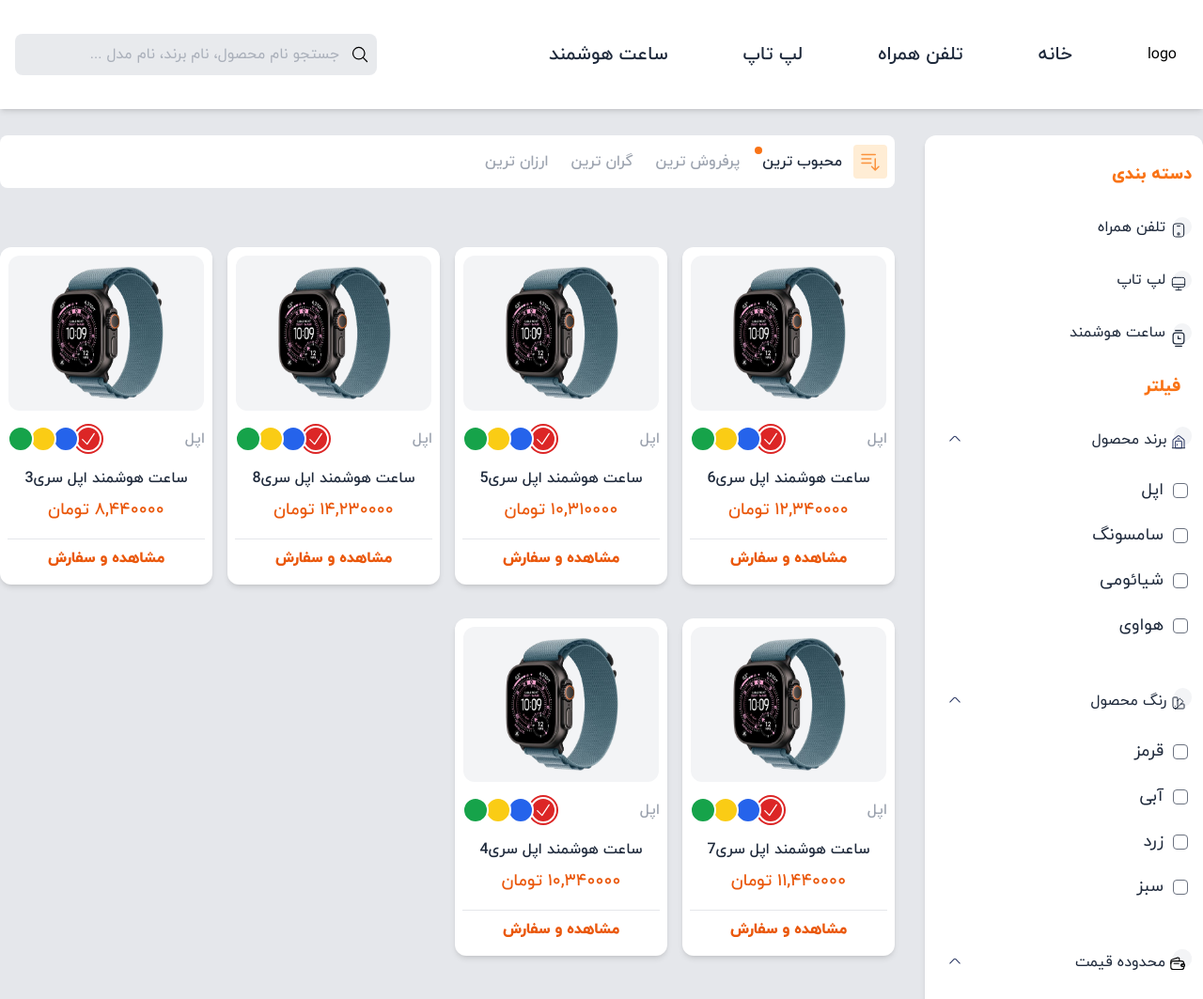
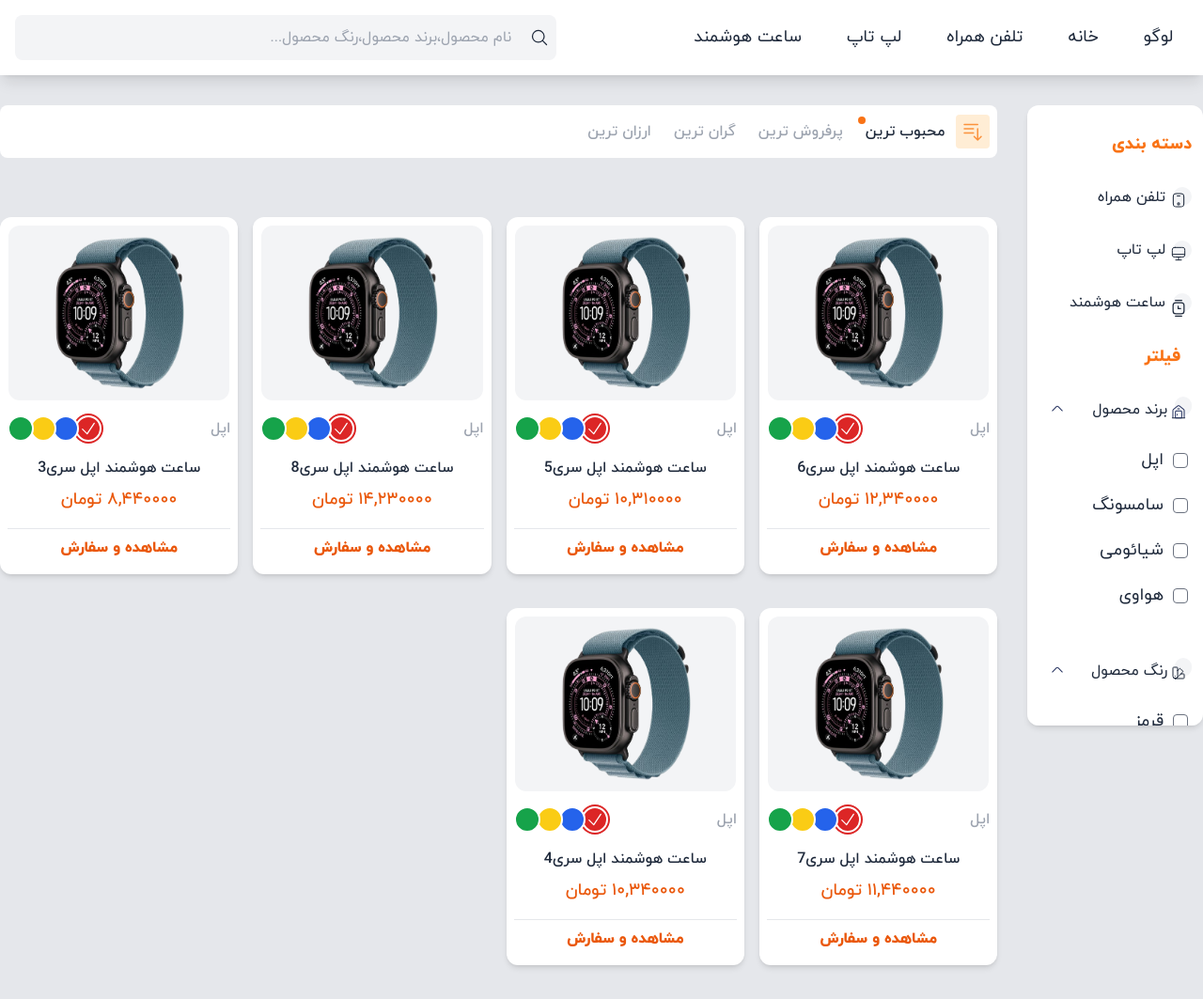
Before and after one commit to zohrehchenari1995/DigitizeAppTailwindProj, a website: page postcss/public/index.html in a window 1280 px wide. Shown: the top 1063 px of the page at 94% size. Drawn offline with nearby package versions, Linux system fonts and the light colour scheme.

Commit message:
fix container and styles and fix sidebar sticky position

```diff
--- a/postcss/public/index.html
+++ b/postcss/public/index.html
@@ -78,29 +78,29 @@
     <!--END MOBILE FILTER && SORT-----------------------------------------------------  -->
 
     <!---------------------------------------------------------NAVBAR(MENU) FOR DESKTOP -->
-    <nav class="hidden  md:flex justify-between items-center bg-white shadow-md mb-7 cursor-pointer  sticky top-0 left-0 z-10">
-      <span class="py-9 pr-7 md:pl-10 hidden md:block">logo</span>
 
-      <ul class="md:flex md:grow hidden ">
-        <li class="py-2.5 md:px-4 md:text-base lg:px-10 font-medium lg:text-xl text-slate-800 hover:bg-gray-100 rounded-lg">خانه</li>
-        <li class="py-2.5 md:px-4 md:text-base lg:px-10 font-medium lg:text-xl text-slate-800 hover:bg-gray-100 rounded-lg">تلفن همراه</li>
-        <li class="py-2.5 md:px-4 md:text-base lg:px-10 font-medium lg:text-xl text-slate-800 hover:bg-gray-100 rounded-lg">لپ تاپ</li>
-        <li class="py-2.5 md:px-4 md:text-base lg:px-10 font-medium lg:text-xl text-slate-800 hover:bg-gray-100 rounded-lg">ساعت هوشمند</li>
+       <nav  class="md:flex bg-white mb-8 sticky top-0 shadow-lg z-10 p-4 hidden">
+      <div class="container mx-auto 2xl:max-w-screen-2xl flex justify-between items-center ">
+          <ul class="flex items-center gap-x-0 lg:gap-x-4 text-lg text-slate-800">
+          <li><a href="#" class="block px-4 py-2 transition-all duration-700 rounded-md hover:bg-gray-100">لوگو</a></li>
+          <li><a href="#" class="block px-4 py-2 transition-all duration-700 rounded-md hover:bg-gray-100">خانه</a></li>
+          <li><a href="#" class="block px-4 py-2 transition-all duration-700 rounded-md hover:bg-gray-100">تلفن همراه</a></li>
+          <li><a href="#" class="block px-4 py-2 transition-all duration-700 rounded-md hover:bg-gray-100">لپ تاپ</a></li>
+          <li><a href="#" class="block px-4 py-2 transition-all duration-700 rounded-md hover:bg-gray-100">ساعت هوشمند</a></li>
         </ul>
 
-      <div class="py-9 grow pl-4">
-        <input
-          type="text"
-          class="w-full py-2.5 rounded-lg relative pr-10 outline-none bg-gray-200 opacity-85"
-          placeholder="جستجو نام محصول، نام برند، نام مدل ..."
-        />
+
+        <!-- searchbar -->
+        <div class="flex-1 max-w-xl">
+          <div class="flex items-center rounded-lg p-1 bg-gray-100">
+          <span class="ml-3 mr-1">
           <svg
             xmlns="http://www.w3.org/2000/svg"
             fill="none"
             viewBox="0 0 24 24"
             stroke-width="1.5"
             stroke="currentColor"
-          class="w-7 h-7 absolute top-11 flex items-center justify-center pr-2"
+            class="w-5 h-5 text-slate-800"
           >
             <path
               stroke-linecap="round"
@@ -108,18 +108,26 @@
               d="m21 21-5.197-5.197m0 0A7.5 7.5 0 1 0 5.196 5.196a7.5 7.5 0 0 0 10.607 10.607Z"
             />
           </svg>
+        </span>
+            <input type="text" placeholder="نام محصول،برند محصول،رنگ محصول..."  class="w-full p-2 bg-transparent text-slate-800 focus:outline-none">
           </div>
-    </nav>
+        </div>
+        </div>
+        <!-- searchbar -->
+       </nav >
 
     <!-----------------------------------------------------END NAVBAR(MENU) FOR DESKTOP -->
 
-    <!----------------CONTENT FOR: DESKTOP SORT && DESKTOP SIDEBAR && DESKTOP PRODUCTS  -->
+    <!----------------CONTENT FOR: (DESKTOP SORT && DESKTOP SIDEBAR && DESKTOP PRODUCTS)  -->
+
+
     <div
-      class="grid grid-cols-12  md:gap-8 md:grid-rows-[55px_minmax(500px,_1fr)]"
+      class="container mx-auto 2xl:max-w-screen-2xl  grid grid-cols-12  md:gap-8 md:grid-rows-[55px_minmax(500px,_1fr)]"
     >
+
       <!---------------------------------------SIDEBAR FOR CATEGORY && FILTER  -->
-      <div class="col-span-4 lg:col-span-3 row-span-2 hidden md:block">
-        <div class="bg-white rounded-xl shadow-md">
+      <div class="col-span-4 lg:col-span-3 xl:col-span-2 row-span-2 hidden md:block">
+        <div class="bg-white rounded-xl shadow-md  max-h-[calc(100vh_-_140px)]  overflow-auto sticky top-28">
           <!-- category -->
           <div class="flex flex-col justify-center mr-3">
             <div
@@ -577,7 +585,7 @@
       <!----------------DESKTOP SORT BY POR FOROOSH & GERAN & ARZAN & MAHBOOB  -->
       <div
         x-data="{sort:1,activeClass:'text-slate-800 font-bold'}"
-        class="col-span-8 lg:col-span-9 hidden md:block"
+        class="col-span-8 lg:col-span-9 xl:col-span-10 hidden md:block"
       >
         <div class="flex items-center bg-white rounded-lg">
           <div
@@ -647,7 +655,7 @@
       <!------------END DESKTOP SORT BY POR FOROOSH & GERAN & ARZAN & MAHBOOB  -->
 
       <!-----------------------------------------------------PRODUCTS SECTION  -->
-      <div class="col-span-12 md:col-span-8 lg:col-span-9">
+      <div class="col-span-12 md:col-span-8 lg:col-span-9 xl:col-span-10">
         <div
           x-data="{
       products:[
--- a/postcss/tailwind.config.js
+++ b/postcss/tailwind.config.js
@@ -2,10 +2,14 @@
 module.exports = {
    content: ["./public/**/*.{html,js}"],
   theme: {
+    container:{
+        center: true,
+      },
     extend: {
        fontFamily: {
         'sans': ["iranyekan"],
       },
+
     },
   },
   plugins: [
```
Also changed, not shown: postcss/public/build/tailwind.css. Lines whose indentation alone changed are shown as unchanged.
